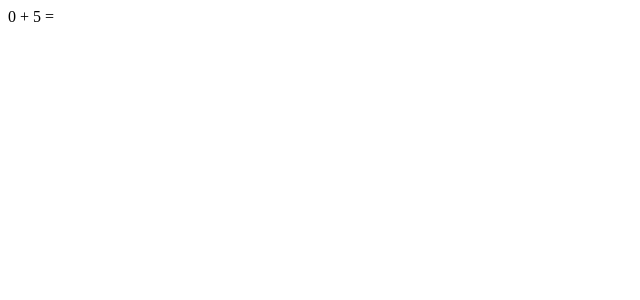
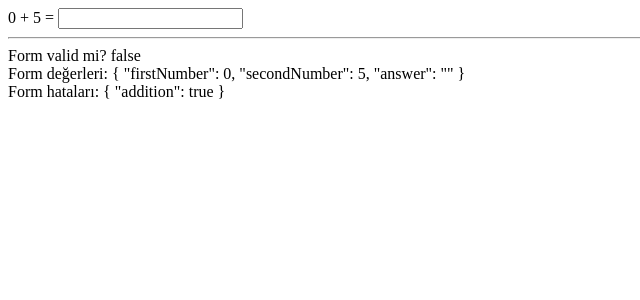
Before and after one commit to guneykilicel/math-play-rxjs-angular, an Angular app: page / in a window 1280 px wide. Shown: the top 300 px of the page, without its empty margins (0-640 px from the left). Built offline with nearby package versions, Linux system fonts and the light colour scheme.

Commit message:
tüm form elemanlarına ihtiyaç vrdı bu yzdn en dışa

```diff
--- a/src/app/equality/equality.component.html
+++ b/src/app/equality/equality.component.html
@@ -1,3 +1,10 @@
 <form [formGroup]="mathForm">
     {{firstNumber}} + {{secondNumber}} =
+    <input type="text" formControlName="answer">
 </form>
+
+
+<hr>
+<div>Form valid mi? {{mathForm.valid}}</div>
+<div>Form değerleri: {{mathForm.value | json}}</div>
+<div>Form hataları: {{mathForm.errors | json}}</div>
--- a/src/app/equality/equality.component.ts
+++ b/src/app/equality/equality.component.ts
@@ -1,5 +1,5 @@
 import { Component } from '@angular/core';
-import { FormGroup, FormControl } from '@angular/forms';
+import { FormGroup, FormControl, AbstractControl } from '@angular/forms';
 
 @Component({
   selector: 'app-equality',
@@ -13,7 +13,17 @@
       firstNumber: new FormControl(this.generateNumber()),
       secondNumber:new FormControl(this.generateNumber()),
       answer: new FormControl('')
-    }
+    },
+    [
+      (form:AbstractControl) => {
+        console.log(form.value);
+        const {firstNumber,secondNumber,answer} = form.value;
+        if(firstNumber + secondNumber === parseInt(answer)) {
+          return null;
+        }
+        return {addition: true};
+      }
+    ]
   )
 
   get firstNumber() {
```
